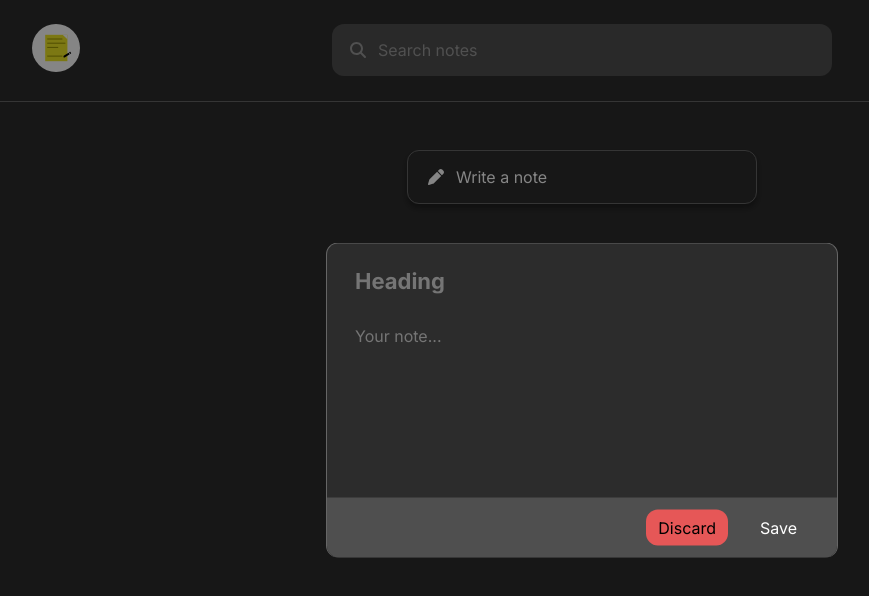
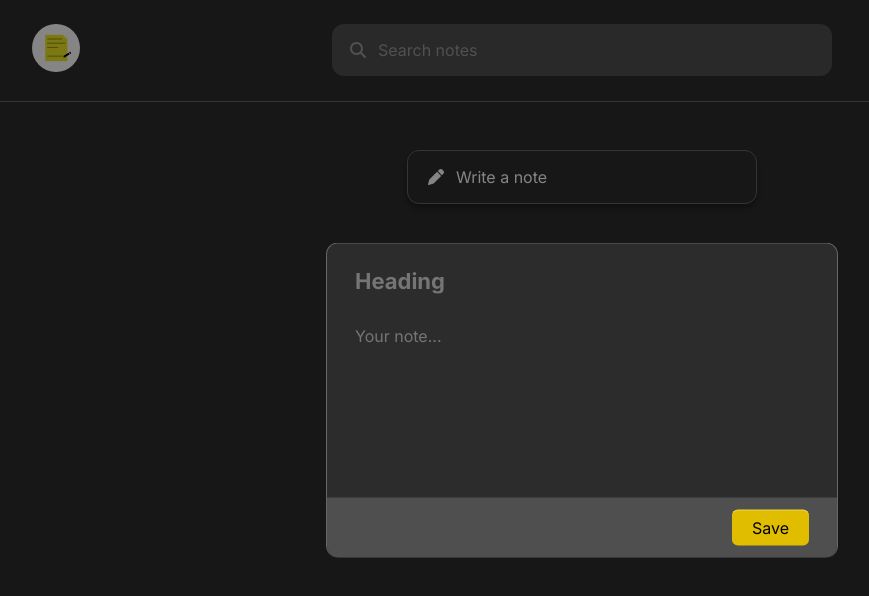
Before and after one commit to ayushknath/notes, a React (Vite) app: page / in a window 1280 px wide. Both pictures are taken after a click on the element "Write a note". Shown: the top 596 px of the page, without its empty margins (58-927 px from the left). Built offline with nearby package versions, Linux system fonts and the light colour scheme.

Commit message:
Adds accessibility to the save button and removes discard button

```diff
--- a/src/App.css
+++ b/src/App.css
@@ -37,7 +37,7 @@ textarea {
   font-size: 16px;
 }
 
-button:hover {
+button {
   cursor: pointer;
 }
 
@@ -244,25 +244,30 @@ header {
 .create-actions {
   gap: 1.25rem;
   justify-content: flex-end;
-  padding-inline: 1.75rem;
-  padding-block: 0.75rem;
+  padding: 0.75rem 1.75rem;
 }
 
-.create-actions button {
+.create-actions .save-note {
   border: 0;
   outline: 0;
-  padding-inline: 0.75rem;
-  padding-block: 0.5rem;
-  border-radius: var(--br-core);
-  background-color: transparent;
+  padding: 0.5rem 1.25rem;
+  border-radius: 0.375rem;
+  background-color: #e1bd00;
+  box-shadow: inset 0 1px 0 0 rgba(255, 255, 255, 0.4);
 }
 
-.create-actions button.discard-note {
-  background-color: var(--bg-discard);
+.create-actions .save-note:hover {
+  box-shadow: inset 0 1px 4px 0 rgba(0, 0, 0, 0.4);
 }
 
-.create-actions button.save-note {
-  color: #fff;
+.create-actions .save-note:focus-visible {
+  outline: 2px solid rgba(225, 189, 0, 0.6);
+  outline-offset: 2px;
+}
+
+.create-actions .save-note:active {
+  transform: scale(0.97);
+  box-shadow: inset 0 1px 4px 0 rgba(0, 0, 0, 0.4);
 }
 
 /* Overlay */
--- a/src/components/CreateNote.jsx
+++ b/src/components/CreateNote.jsx
@@ -1,4 +1,4 @@
-const CreateNote = ({ save, discard, noteId }) => {
+const CreateNote = ({ save, noteId }) => {
   return (
     <div id="create-note">
       <input
@@ -14,9 +14,6 @@ const CreateNote = ({ save, discard, noteId }) => {
       ></textarea>
 
       <div className="note-actions create-actions">
-        <button type="button" className="discard-note" onClick={discard}>
-          Discard
-        </button>
         <button
           type="button"
           className="save-note"
```
